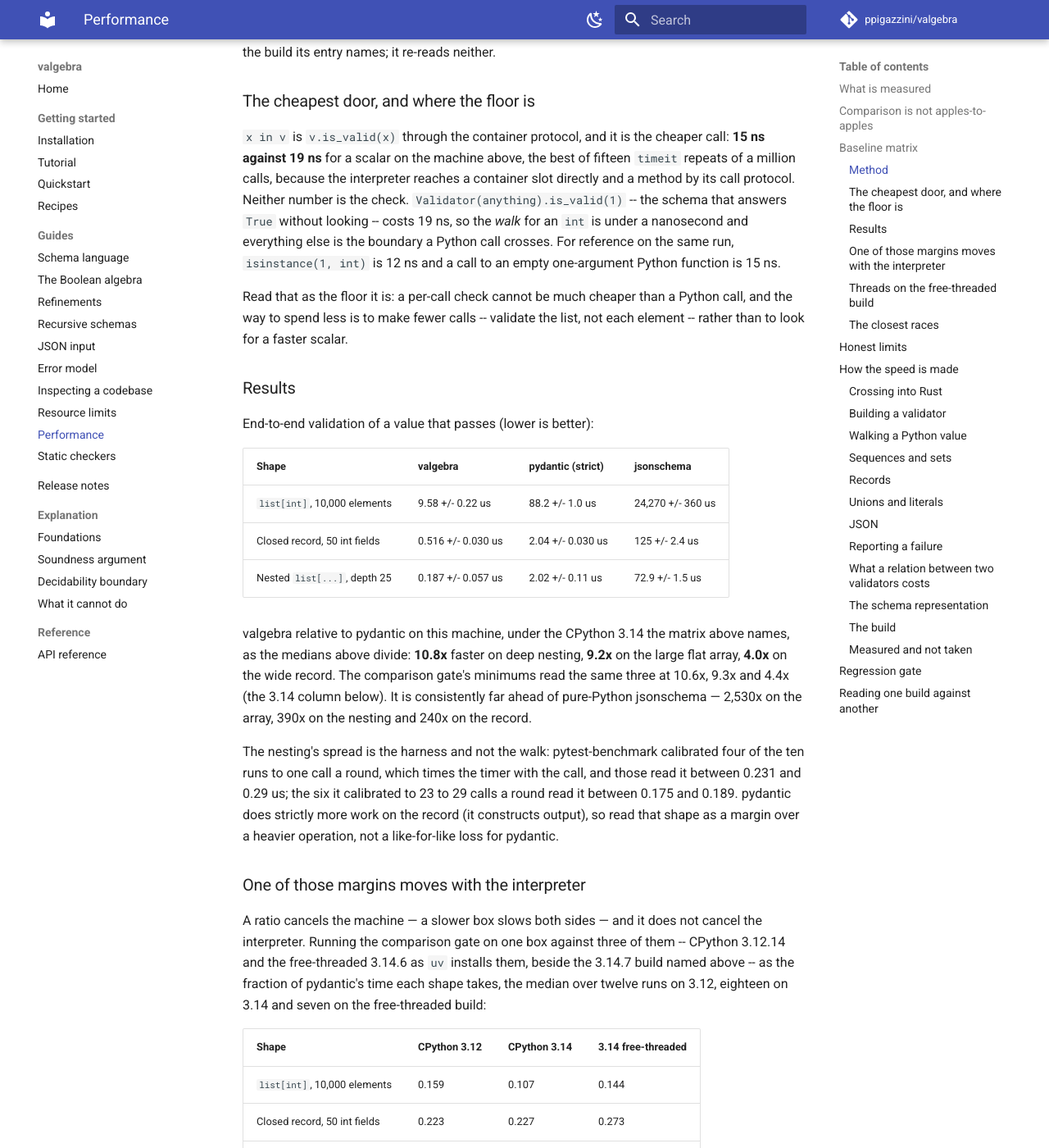
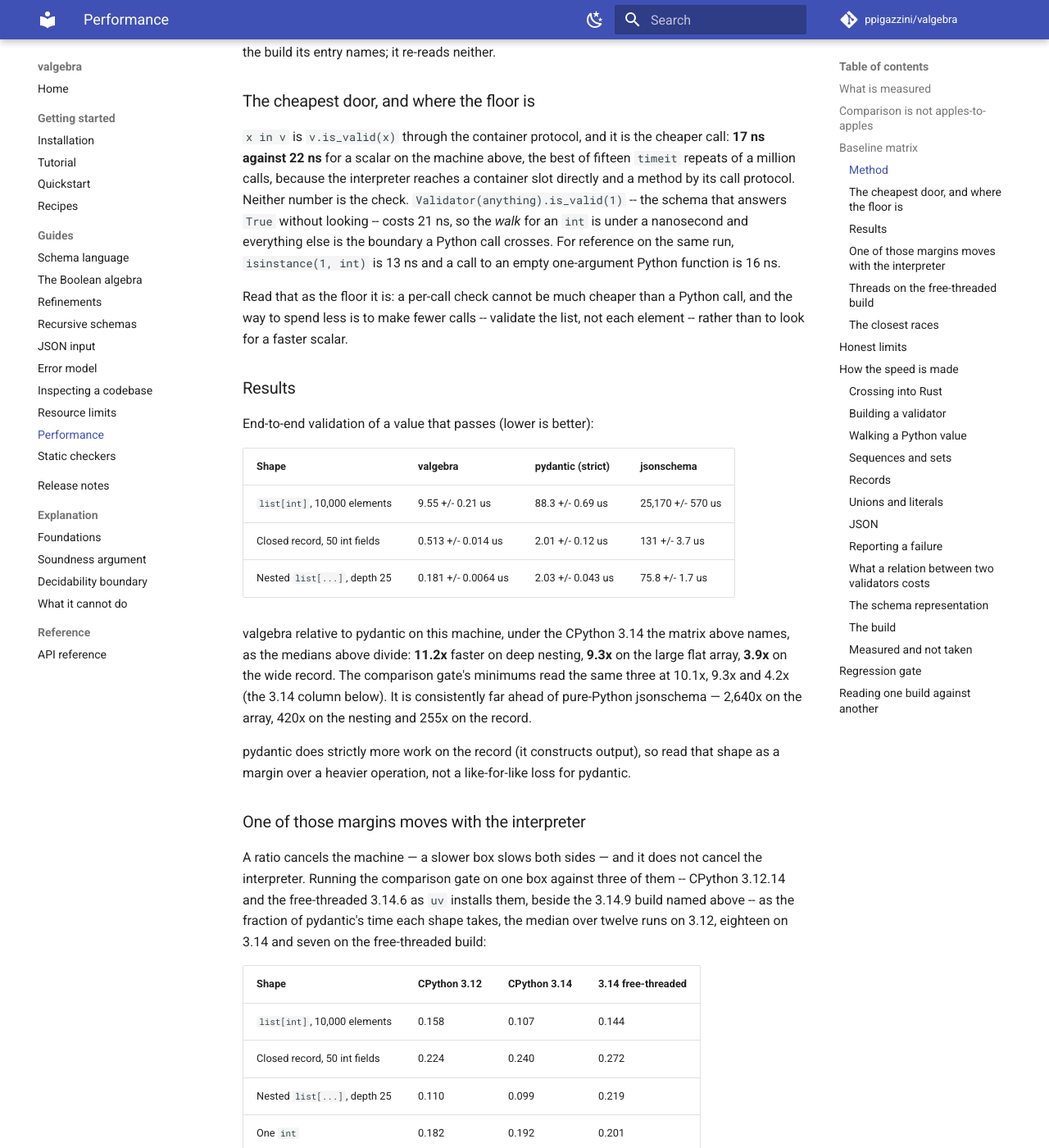
Before and after one commit to ppigazzini/valgebra, an MkDocs documentation site: the page built from docs/11-performance.md, in a window 1280 px wide and 1400 px high, scrolled down 6110 px. Shown: the whole window at 82% size. Built offline with MkDocs 1.6.1 and Material for MkDocs 9.7.7, drawn with Linux system fonts in a browser that asks for light colours; comment, search, counter and statistics services are not loaded; some of the changed text lies outside the part shown.

Commit message:
docs: the performance and JSON pages read this tree's figures
Every wall-clock figure the two pages state is read again on this tree with
`scripts/page_figures.py`: the profiled wheels built from one directory with
the training's hash seed fixed, on CPython 3.14.9 built from source as the
baseline matrix names it, beside uv's 3.12.14 and the free-threaded 3.14.6,
and the readings taken one at a time on an idle machine.

The profile buys the deep list 32% and the JSON document 24%, and leaves
the flat list level. valgebra takes 0.099 to 0.240 of
pydantic's time on the four tabled shapes under 3.14, the deep list 11.2x
faster by the medians, and the JSON document stays the closest race at 0.53
of it on 3.12. The nesting's half-range is 0.0064 us, and the paragraph
explaining a wider one by the harness's calibration goes with it. On the
JSON page the record reads 1.30 us and the array 71 us, 4.5 and 6.3 times
the parse-then-validate figures, and the walk is 13 us of a 61 us call.

```diff
--- a/docs/11-performance.md
+++ b/docs/11-performance.md
@@ -138,10 +138,10 @@
 
 Measured that way on the box above, six readings of each build interleaved, the
 profile buys on every shape but one, by the median of the six: the list nested
-twenty-five deep 35%, the JSON document 26%, the one-`int` call 17%,
-compilation 16%, the error report 6% and the accepting walk over a fifty-field
-record 4%. The ten-thousand element `list[int]` reads level, between 3% faster
-and 3% slower across the six. A single reading of one shape is not a verdict
+twenty-five deep 32%, the JSON document 24%, the one-`int` call 20%,
+compilation 16%, the error report 7% and the accepting walk over a fifty-field
+record 4%. The ten-thousand element `list[int]` reads level, between 4% slower
+and 3% faster across the six. A single reading of one shape is not a verdict
 either way: the first reading after an install can part from the five after it
 by 12%.
 
@@ -305,14 +305,14 @@
 ### The cheapest door, and where the floor is
 
 `x in v` is `v.is_valid(x)` through the container protocol, and it is the
-cheaper call: **15 ns against 19 ns** for a scalar on the machine above, the
+cheaper call: **17 ns against 22 ns** for a scalar on the machine above, the
 best of fifteen `timeit` repeats of a million calls, because the interpreter
 reaches a container slot directly and a method by its call protocol. Neither
 number is the check. `Validator(anything).is_valid(1)` -- the schema that
-answers `True` without looking -- costs 19 ns, so the *walk* for an `int` is under
+answers `True` without looking -- costs 21 ns, so the *walk* for an `int` is under
 a nanosecond and everything else is the boundary a Python call crosses.
-For reference on the same run, `isinstance(1, int)` is 12 ns and a call to an
-empty one-argument Python function is 15 ns.
+For reference on the same run, `isinstance(1, int)` is 13 ns and a call to an
+empty one-argument Python function is 16 ns.
 
 Read that as the floor it is: a per-call check cannot be much cheaper than a
 Python call, and the way to spend less is to make fewer calls -- validate the
@@ -324,21 +324,17 @@
 
 | Shape | valgebra | pydantic (strict) | jsonschema |
 | --- | --- | --- | --- |
-| `list[int]`, 10,000 elements | 9.58 +/- 0.22 us | 88.2 +/- 1.0 us | 24,270 +/- 360 us |
-| Closed record, 50 int fields | 0.516 +/- 0.030 us | 2.04 +/- 0.030 us | 125 +/- 2.4 us |
-| Nested `list[...]`, depth 25 | 0.187 +/- 0.057 us | 2.02 +/- 0.11 us | 72.9 +/- 1.5 us |
+| `list[int]`, 10,000 elements | 9.55 +/- 0.21 us | 88.3 +/- 0.69 us | 25,170 +/- 570 us |
+| Closed record, 50 int fields | 0.513 +/- 0.014 us | 2.01 +/- 0.12 us | 131 +/- 3.7 us |
+| Nested `list[...]`, depth 25 | 0.181 +/- 0.0064 us | 2.03 +/- 0.043 us | 75.8 +/- 1.7 us |
 
 valgebra relative to pydantic on this machine, under the CPython 3.14 the matrix
-above names, as the medians above divide: **10.8x** faster on deep nesting,
-**9.2x** on the large flat array, **4.0x** on the wide record. The comparison
-gate's minimums read the same three at 10.6x, 9.3x and 4.4x (the 3.14 column
-below). It is consistently far ahead of pure-Python jsonschema — 2,530x on the
-array, 390x on the nesting and 240x on the record.
+above names, as the medians above divide: **11.2x** faster on deep nesting,
+**9.3x** on the large flat array, **3.9x** on the wide record. The comparison
+gate's minimums read the same three at 10.1x, 9.3x and 4.2x (the 3.14 column
+below). It is consistently far ahead of pure-Python jsonschema — 2,640x on the
+array, 420x on the nesting and 255x on the record.
 
-The nesting's spread is the harness and not the walk: pytest-benchmark
-calibrated four of the ten runs to one call a round, which times the timer with
-the call, and those read it between 0.231 and 0.29 us; the six it calibrated to
-23 to 29 calls a round read it between 0.175 and 0.189.
 pydantic does strictly more work on the record (it constructs output), so read
 that shape as a margin over a heavier operation, not a like-for-like loss for
 pydantic.
@@ -348,16 +344,16 @@
 A ratio cancels the machine — a slower box slows both sides — and it does not
 cancel the interpreter. Running the comparison gate on one box against three of
 them -- CPython 3.12.14 and the free-threaded 3.14.6 as `uv` installs them,
-beside the 3.14.7 build named above -- as the fraction of pydantic's time each
+beside the 3.14.9 build named above -- as the fraction of pydantic's time each
 shape takes, the median over twelve runs on 3.12, eighteen on 3.14 and seven on
 the free-threaded build:
 
 | Shape | CPython 3.12 | CPython 3.14 | 3.14 free-threaded |
 | --- | --- | --- | --- |
-| `list[int]`, 10,000 elements | 0.159 | 0.107 | 0.144 |
-| Closed record, 50 int fields | 0.223 | 0.227 | 0.273 |
-| Nested `list[...]`, depth 25 | 0.114 | 0.095 | 0.217 |
-| One `int` | 0.184 | 0.181 | 0.191 |
+| `list[int]`, 10,000 elements | 0.158 | 0.107 | 0.144 |
+| Closed record, 50 int fields | 0.224 | 0.240 | 0.272 |
+| Nested `list[...]`, depth 25 | 0.110 | 0.099 | 0.219 |
+| One `int` | 0.182 | 0.192 | 0.201 |
 
 The **element** is what moves, not the check. A list hands out each of its items
 as an owned reference — a count written on the object when the handle is made
@@ -417,11 +413,11 @@
 narrow object, through a table of last values for a wide one
 (`docs/dev/04-walk.md`).
 
-The error report spreads 0.037 across the twelve runs, from 0.41 to 0.44, the
-widest of the seven; beside it the record and the scalar, which sits near timer
-resolution, spread 0.025, the scalar's eleven runs within 0.007 and the twelfth
-reading 0.205; the JSON document 0.019, the nesting 0.018, the array 0.007 and
-the build 0.0005. The error report is the only shape timing a path that raises and formats a Python exception,
+The error report spreads 0.040 across the twelve runs, from 0.41 to 0.45, the
+widest of the seven; beside it the JSON document 0.029, the scalar, which sits
+near timer resolution, 0.027, nine of its runs within 0.005 and three reading
+0.190 to 0.204; the nesting and the record 0.011, the array 0.008 and the build
+0.0007. The error report is the only shape timing a path that raises and formats a Python exception,
 so a Python exception's cost is inside the number. It is excluded from the
 gate's drift ratchet, and `scripts/perf_compare.json` gives the reason rather
 than leaving an absent entry to mean it: a spread on another build wider than
@@ -444,8 +440,8 @@
 
 The scalar shape is absent from the table because it sits near timer resolution,
 and most of it is the call rather than the check, as the floor above shows: on
-CPython 3.14 the competitive gate measures it at a 33.3 ns median over eighteen
-runs, seventeen of them between 32.9 and 34.4 ns and one at 43.1, around 5.5x.
+CPython 3.14 the competitive gate measures it at a 36.9 ns median over eighteen
+runs, between 36.0 and 39.3 ns, around 5.2x.
 That gate measures it; this record does not.
 
 Core micro-benchmarks (criterion, release+LTO, indicative single run):
@@ -518,7 +514,7 @@
   compiles it out; `tests/test_build_flags.py` holds the flags there. The
   instruction gate's boundary shape calls the walk without crossing PyO3's call
   machinery, so the comparison gate's `scalar` is the instrument that reads it:
-  33.4 ns with the pool gone against 35.5 with it, on CPython 3.14 and the
+  36.8 ns with the pool gone against 40.3 with it, on CPython 3.14 and the
   machine named above.
 - **A failure is raised in one step.** `into_pyerr` in
   `crates/valgebra-py/src/errors.rs` builds the `ValidationError` instance and
@@ -603,7 +599,7 @@
   it does not have is answered by raising. So the frontend asks the marker's
   *type* which names it carries and remembers the answer, up to
   `MAX_MARKER_TYPES` types, which costs no exceptions on any interpreter: fifty
-  `Annotated[int, Ge(0)]` fields compile in about 15 us on CPython 3.14 and 14
+  `Annotated[int, Ge(0)]` fields compile in about 16 us on CPython 3.14 and 13
   on 3.12, on the machine named above.
 - **A `TypedDict` field's qualifiers are read once.** The reader that says
   whether a key is required walks the `Required`, `NotRequired` and `ReadOnly`
```
Also changed, not shown: other parts of docs/11-performance.md (+4 -4 lines), docs/07-json.md (+6 -6 lines).
